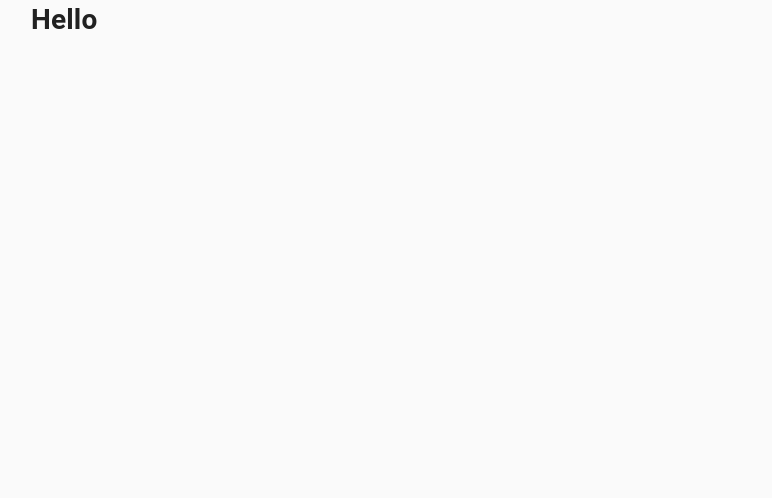
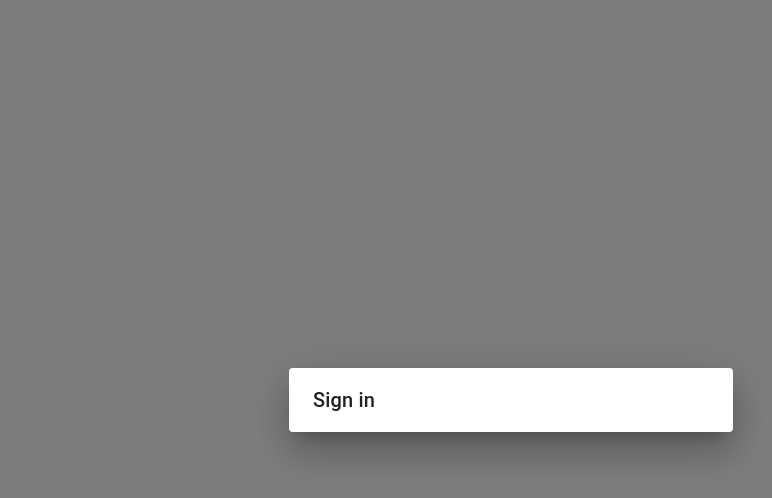
Before and after one commit to DavidScicluna/globalgaming, a React (Create React App) app: page /timer in a window 1280 px wide. Shown: the top 498 px of the page, without its empty margins (129-901 px from the left). Built offline with nearby package versions, Linux system fonts and the light colour scheme.

Commit message:
Feat: Finished SignDialog component & created Redux Store
Finished the SignDialog component with all the UI and state. This component will act like a container for the Signin & Signup components
Created a Redux Store with an action and reducer for the SignDialog component.

```diff
--- a/package.json
+++ b/package.json
@@ -11,7 +11,10 @@
     "@testing-library/user-event": "^7.2.1",
     "react": "^16.13.1",
     "react-dom": "^16.13.1",
-    "react-scripts": "3.4.1"
+    "react-redux": "^7.2.0",
+    "react-router-dom": "^5.1.2",
+    "react-scripts": "3.4.1",
+    "redux": "^4.0.5"
   },
   "scripts": {
     "start": "react-scripts start",
--- /dev/null
+++ b/src/actionTypes/actionTypes.js
@@ -0,0 +1 @@
+export const SET_OPENSIGNDIALOG = 'SET_OPENSIGNDIALOG';
--- /dev/null
+++ b/src/actions/SignDialog.js
@@ -0,0 +1,9 @@
+import * as actionType from '../actionTypes/actionTypes';
+
+export const setOpenSignDialog = (bool) => {
+    console.log(bool);
+    return {
+        type: actionType.SET_OPENSIGNDIALOG,
+        payload: bool
+    }
+};
--- /dev/null
+++ b/src/components/SignDialog/SignDialog.js
@@ -0,0 +1,105 @@
+import React, {useState} from 'react';
+import { connect } from 'react-redux';
+import { bindActionCreators } from 'redux';
+
+// Actions
+import { setOpenSignDialog } from '../../actions/SignDialog';
+
+// Components
+// import Signin from '../Signin/Signin';
+// import Signup from '../Signup/Signup';
+
+// Material UI Components
+import { makeStyles, Dialog, DialogTitle, DialogContent, Fade} from '@material-ui/core';
+
+// Material UI Custom Component Style
+const useStyles = makeStyles((theme) => ({
+    Dialog : {
+        backdropFilter: 'blur(10px)',
+    },
+}));
+
+const SignDialog = ( {openSignDialog} ) => {
+    const Style = useStyles();
+
+    const [currentPage, setCurrentPage] = useState('in');
+
+    const [signInAnimation, setSignInAnimation] = useState(true);
+    const [signUpAnimation, setSignUpAnimation] = useState(false);
+
+    // This method will set the dialog content depending on the currentPage state or close the dialog
+    const handleDialog = (type) => {
+        switch(type){
+            case "in":
+                setSignUpAnimation(false);
+
+                setTimeout(() => {
+                    setSignInAnimation(true);
+                    setCurrentPage(type);
+                }, 1000);
+                return;
+            case "up":
+                setSignInAnimation(false);
+
+                setTimeout(() => {
+                    setSignUpAnimation(true);
+                    setCurrentPage(type);
+                }, 1000);
+                return;
+            case 'correct':
+                setSignInAnimation(true);
+                setSignUpAnimation(true);
+
+                setTimeout(() => {
+                    setCurrentPage('in');
+                }, 1000);
+                return;
+            default:
+                return;
+        }
+    }
+
+    return (
+        <Dialog
+            className={Style.Dialog}
+            aria-labelledby="SignTitle"
+            disableBackdropClick
+            disableEscapeKeyDown
+            fullWidth
+            maxWidth="xs"
+            open={openSignDialog}
+            TransitionComponent={Fade}
+            transitionDuration={1000}
+
+        >
+            <DialogTitle id="SignTitle">
+                {
+                    currentPage === "in"
+                        ? <span className={signInAnimation === true ? 'animated fadeIn' : 'animated fadeOut'}>Sign in</span>
+                            : <span className={signUpAnimation === true ? 'animated fadeIn' : 'animated fadeOut'}>Sign up</span>
+                }
+            </DialogTitle>
+            {/* <DialogContent>
+                {
+                    currentPage === "in"
+                        ? <div className={signInAnimation === true ? 'animated fadeIn' : 'animated fadeOut'}><Signin users={users} handleDialog={handleDialog} handleUpdateState={handleUpdateState} /></div>
+                            : <div className={signUpAnimation === true ? 'animated fadeIn' : 'animated fadeOut'}><Signup users={users} handleDialog={handleDialog} handleUpdateState={handleUpdateState} /></div>
+                }
+            </DialogContent> */}
+        </Dialog>
+    )
+}
+
+// Fetching state from store
+const mapStateToProps = (state) => {
+    return{
+        openSignDialog: state.openSignDialog
+    };
+};
+
+// Sending some data to an action
+const matchDispatchToProps = (dispatch) => {
+    return bindActionCreators({setOpenSignDialog: setOpenSignDialog}, dispatch);
+}
+
+export default connect(mapStateToProps, matchDispatchToProps)(SignDialog);
--- a/src/container/App.js
+++ b/src/container/App.js
@@ -1,7 +1,9 @@
 import React from 'react';
 import PropTypes from 'prop-types';
+import {HashRouter as Router, Switch, Route} from "react-router-dom";
 
 // Components
+import SignDialog from '../components/SignDialog/SignDialog';
 
 // Material UI Components
 import { CssBaseline, createMuiTheme, ThemeProvider, Container, Box } from '@material-ui/core';
@@ -38,8 +40,15 @@ export default class App extends React.Component{
       <React.Fragment>
         <CssBaseline />
           <ThemeProvider theme={theme}>
-            <Container className='Container' maxWidth='md' disableGutters>
-              <h1>Hello</h1>
+            {/* <Router basename="/">
+              <Switch>
+                <Route path="/timer">
+
+                </Route>
+              </Switch>
+            </Router> */}
+            <Container className='Container' maxWidth='md'>
+              <SignDialog />
             </Container>
           </ThemeProvider>
       </React.Fragment>
--- a/src/index.js
+++ b/src/index.js
@@ -1,6 +1,10 @@
 // React library
 import React from 'react';
 import ReactDOM from 'react-dom';
+import { Provider } from 'react-redux';
+
+// Redux Store
+import store from './store/store';
 
 // Components
 import App from './container/App';
@@ -8,4 +12,4 @@ import App from './container/App';
 // Style sheet
 import './index.css';
 
-ReactDOM.render(<App />, document.getElementById('root'));
+ReactDOM.render(<Provider store={store}><App /></Provider>, document.getElementById('root'));
--- /dev/null
+++ b/src/reducers/reducers.js
@@ -0,0 +1,17 @@
+import * as actionType from '../actionTypes/actionTypes';
+
+const initalState = {
+    openSignDialog: true,
+}
+
+const reducers = (state = initalState, action) => {
+    switch(action.type){
+        case actionType.SET_OPENSIGNDIALOG:
+            console.log(action)
+            return {...state, openSignDialog: !action.open }
+        default:
+            return state;
+    }
+}
+
+export default reducers;
--- /dev/null
+++ b/src/store/store.js
@@ -0,0 +1,6 @@
+import { createStore } from 'redux';
+import reducers from '../reducers/reducers';
+
+const store = createStore(reducers)
+
+export default store;
```
Also changed, not shown: 1 other file (tests, documents, lock files or other folders).
